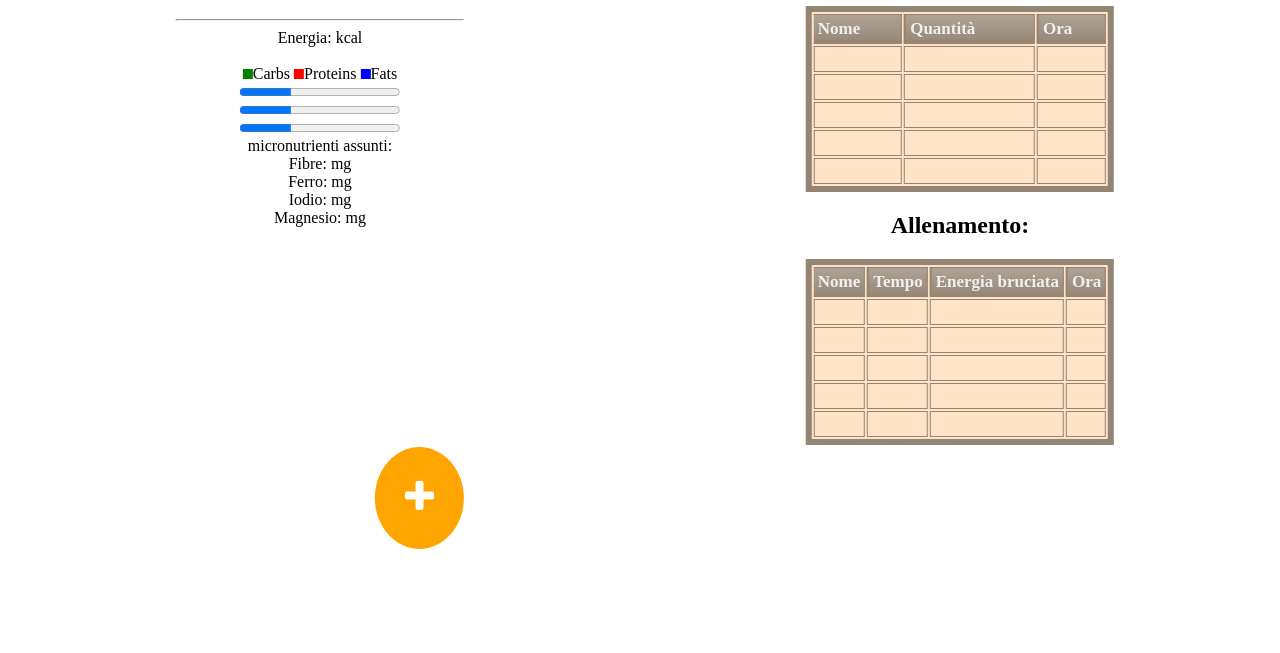
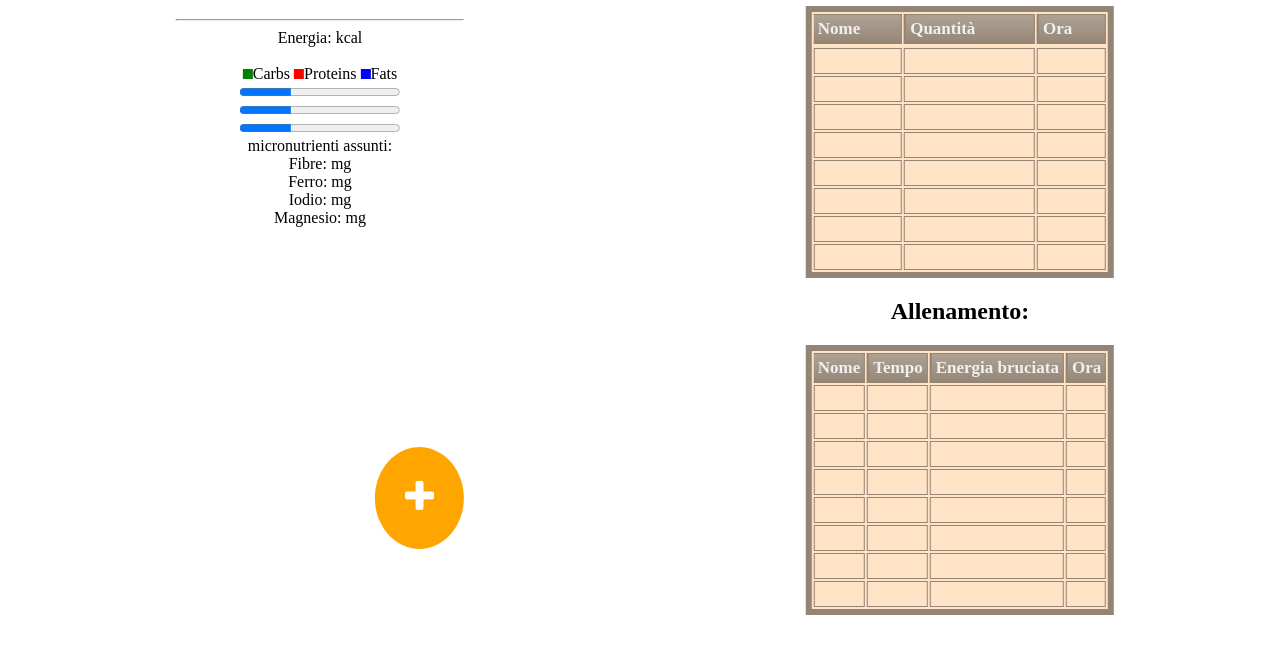
Before and after one commit to StellaDaniele/G12-software-engineering, a plain HTML site: page static/index.html in a window 1280 px wide. Shown: the part 61-714 px from the top of the page. Drawn offline with Linux system fonts and the light colour scheme; files that its build step writes are made by us from their sources.

Commit message:
Added rows

```diff
--- a/static/index.html
+++ b/static/index.html
@@ -75,6 +75,25 @@
       </thead>
       <tbody>
       <tr>
+
+      <tr>
+      <td>&nbsp;</td>
+      <td>&nbsp;</td>
+      <td>&nbsp;</td>
+      </tr>
+      <tr>
+      <td>&nbsp;</td>
+      <td>&nbsp;</td>
+      <td>&nbsp;</td>
+      </tr>
+      <tr>
+      <td>&nbsp;</td>
+      <td>&nbsp;</td>
+      <td>&nbsp;</td>
+      </tr>
+
+
+      <tr>
       <td>&nbsp;</td>
       <td>&nbsp;</td>
       <td>&nbsp;</td>
@@ -117,6 +136,32 @@
         </thead>
         <tbody>
 
+
+        <tr>
+        <td>&nbsp;</td>
+        <td>&nbsp;</td>
+        <td>&nbsp;</td>
+        <td>&nbsp;</td>
+        </tr>
+
+        <tr>
+        <td>&nbsp;</td>
+        <td>&nbsp;</td>
+        <td>&nbsp;</td>
+        <td>&nbsp;</td>
+        </tr>
+
+
+        <tr>
+        <td>&nbsp;</td>
+        <td>&nbsp;</td>
+        <td>&nbsp;</td>
+        <td>&nbsp;</td>
+        </tr>
+
+
+
+
         <tr>
         <td>&nbsp;</td>
         <td>&nbsp;</td>
@@ -147,6 +192,7 @@
         <td>&nbsp;</td>
         <td>&nbsp;</td>
         </tr>
+
         </tbody>
         </table>
       <!--<button class="aggiungi-allenamento" style="font-size:24px"><i class="fa fa-plus"></i></button>
```
